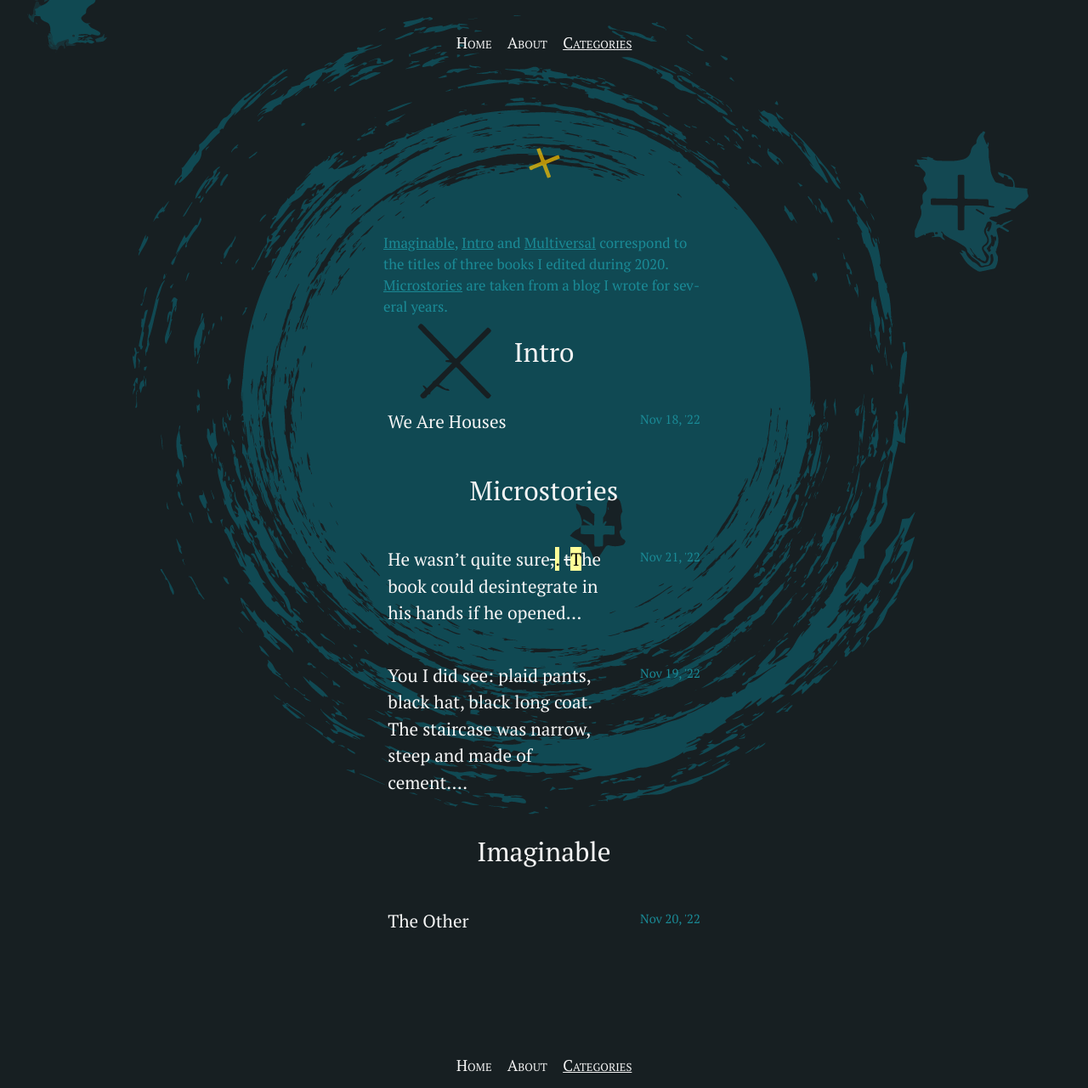
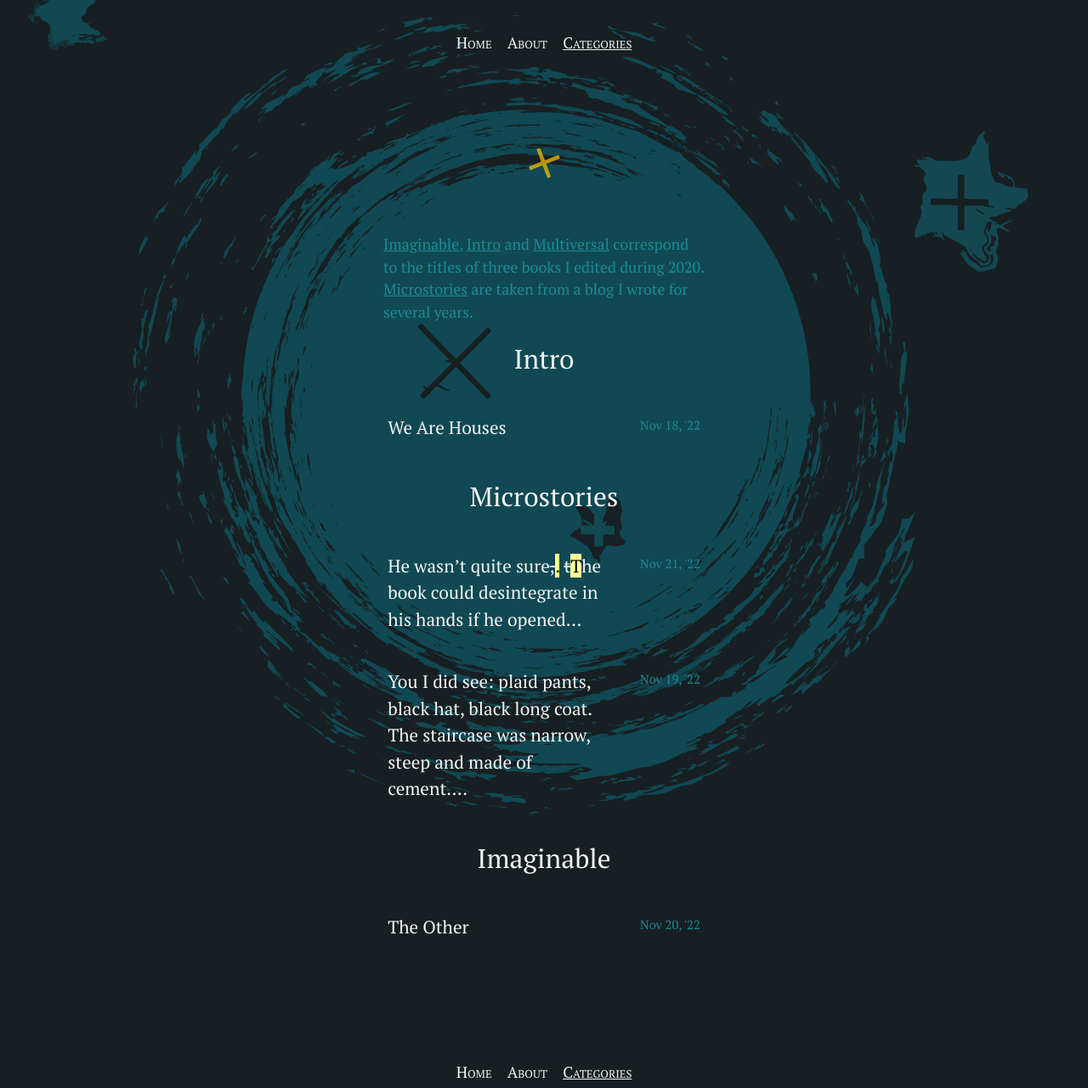
Before and after one commit to silvialohrmann/editorial, a Jekyll site: the page built from categories.html, in a window 1280 px wide. Shown: the whole page at 85% size. Built offline with Jekyll 4.4.1, drawn with Linux system fonts in a browser that asks for light colours.

Commit message:
Update _article.scss

```diff
--- a/_sass/_article.scss
+++ b/_sass/_article.scss
@@ -95,9 +95,10 @@
 }
 
 p.categories {
-  font-size:80%;
+  font-size:85%;
   color: $muted-text-color;
-   text-align: left;
+  text-align: left;
+  word-break: keep-all;
 }
 
 .categories a {
```
